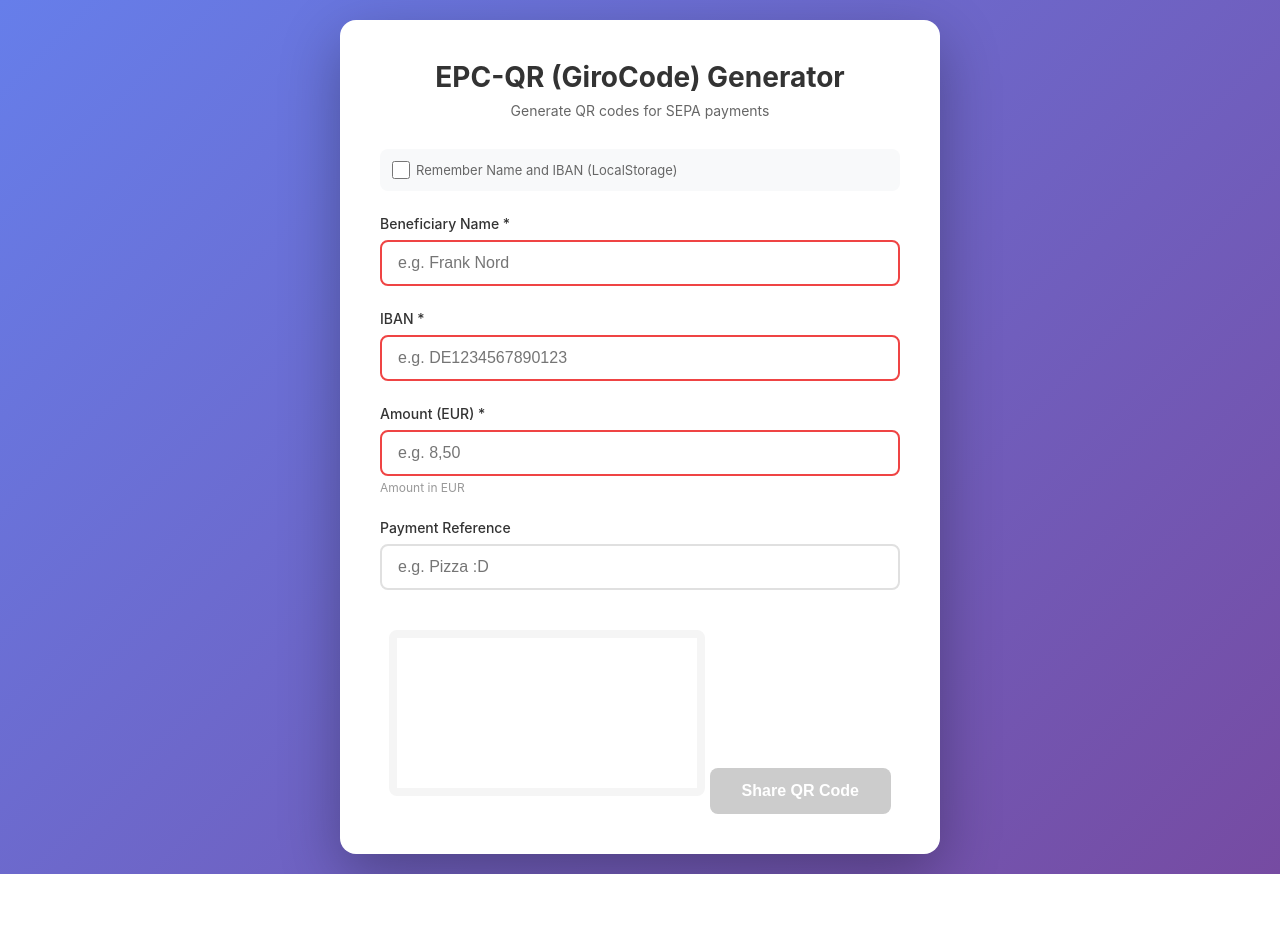
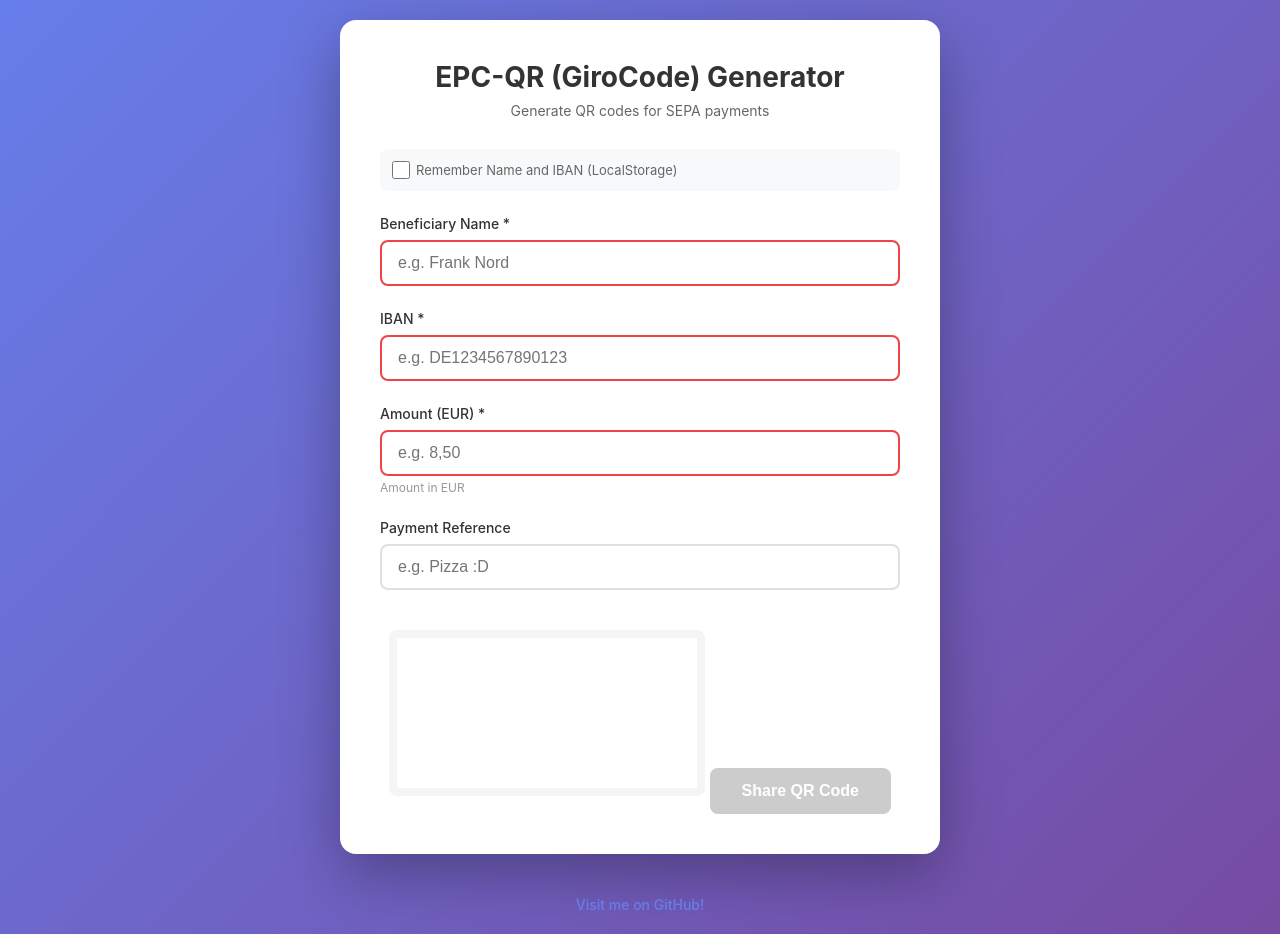
Before and after one commit to whosmatt/girocode-ts, a website with bundled scripts: page src/index.html in a window 1280 px wide. Before the commit the page ends 874 px from the top, so only its background shows below. Built offline with nearby package versions, Linux system fonts and the light colour scheme.

Commit message:
add project link

```diff
--- a/src/css/style.css
+++ b/src/css/style.css
@@ -9,6 +9,7 @@ body {
     background: linear-gradient(135deg, #667eea 0%, #764ba2 100%);
     min-height: 100vh;
     display: flex;
+    flex-direction: column;
     justify-content: center;
     align-items: center;
     padding: 20px;
@@ -155,6 +156,29 @@ h1 {
     display: block;
 }
 
+footer {
+    margin-top: auto;
+    padding-top: 40px;
+    text-align: center;
+}
+
+footer a {
+    color: #667eea;
+    text-decoration: none;
+    font-size: 14px;
+    font-weight: 500;
+    transition: color 0.2s;
+}
+
+footer a:hover {
+    color: #764ba2;
+    text-decoration: underline;
+}
+
+footer p {
+    margin: 0;
+}
+
 @media (max-width: 640px) {
     .container {
         padding: 24px;
--- a/src/index.html
+++ b/src/index.html
@@ -50,5 +50,9 @@
 
     <script src="lib/qrcodegen.js"></script>
     <script src="app.js"></script>
+
+    <footer>
+        <p><a href="https://github.com/whosmatt/girocode-ts" target="_blank">Visit me on GitHub!</a></p>
+    </footer>
 </body>
 </html>
```
